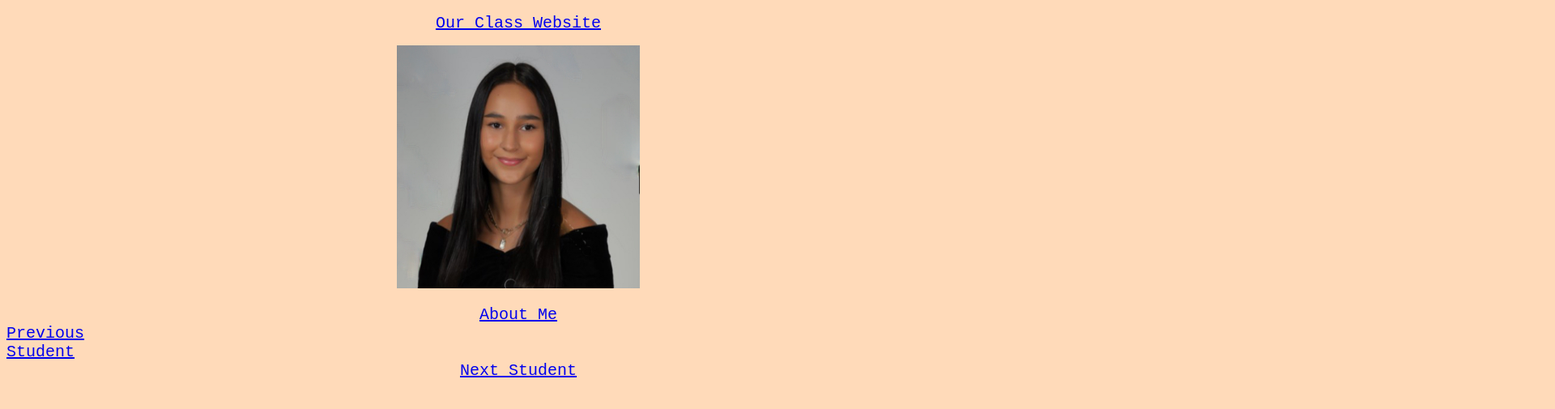
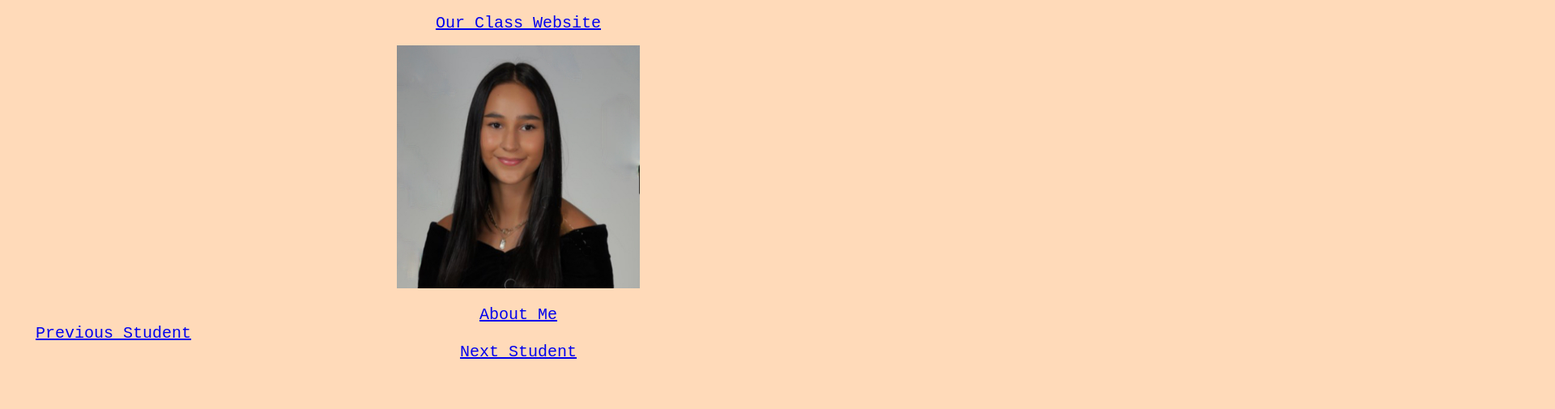
Before and after one commit to AlexLaMattina/alexlamattina.github.io, a plain HTML site: page index.html in a window 1280 px wide. Shown: the part 111-616 px from the top of the page at 81% size, 1920 px wide, since content can reach past the window. Drawn offline with Linux system fonts and the light colour scheme.

Commit message:
Update index.html

```diff
--- a/index.html
+++ b/index.html
@@ -22,7 +22,7 @@
    </div>
 
    <div>
-      <div style="text-align:left; font-size: 20px; display:inline-block; padding-right: 2000px;">
+      <div style="text-align:left; font-size: 20px; display:inline-block; padding-right: 1000px;">
          <a href = "https://mrpinkpigg.github.io/CISC474/"> Previous Student </a>
       </div>
 
```
